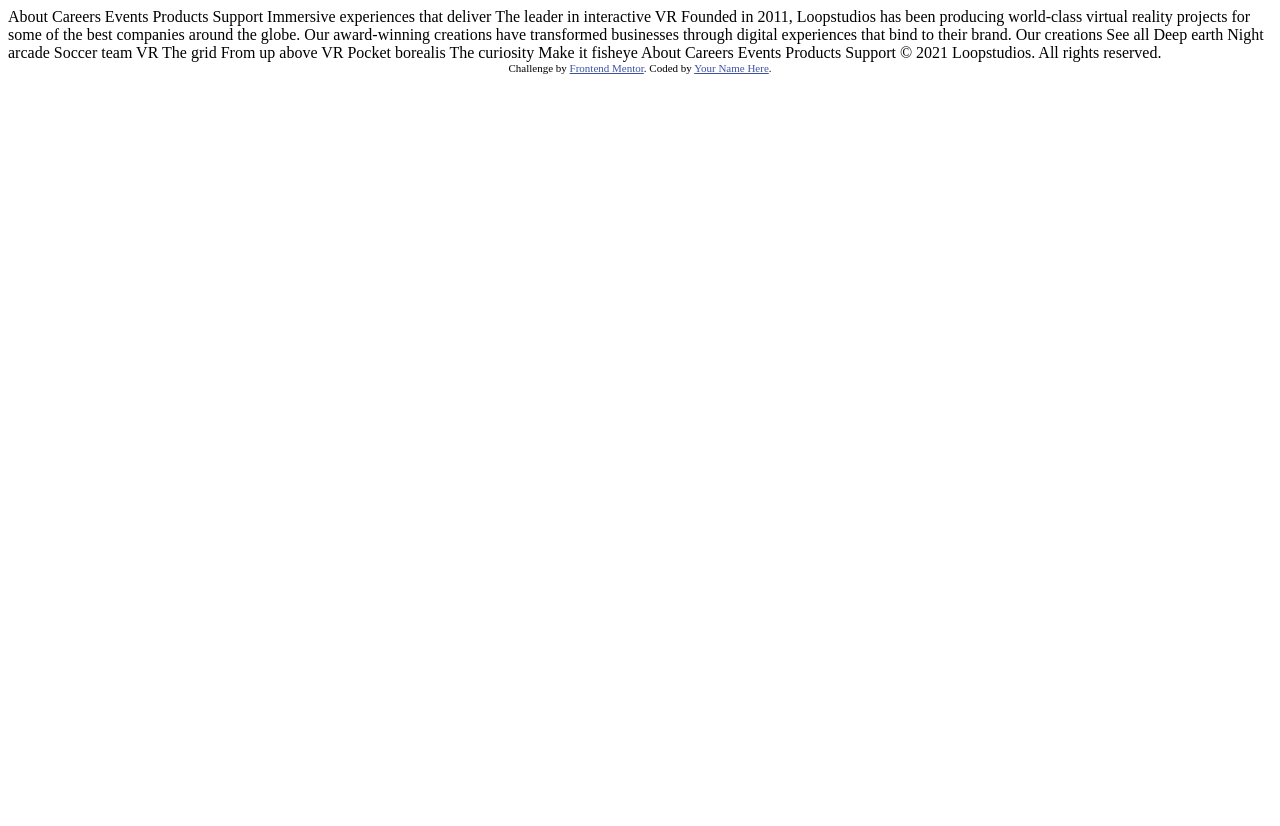
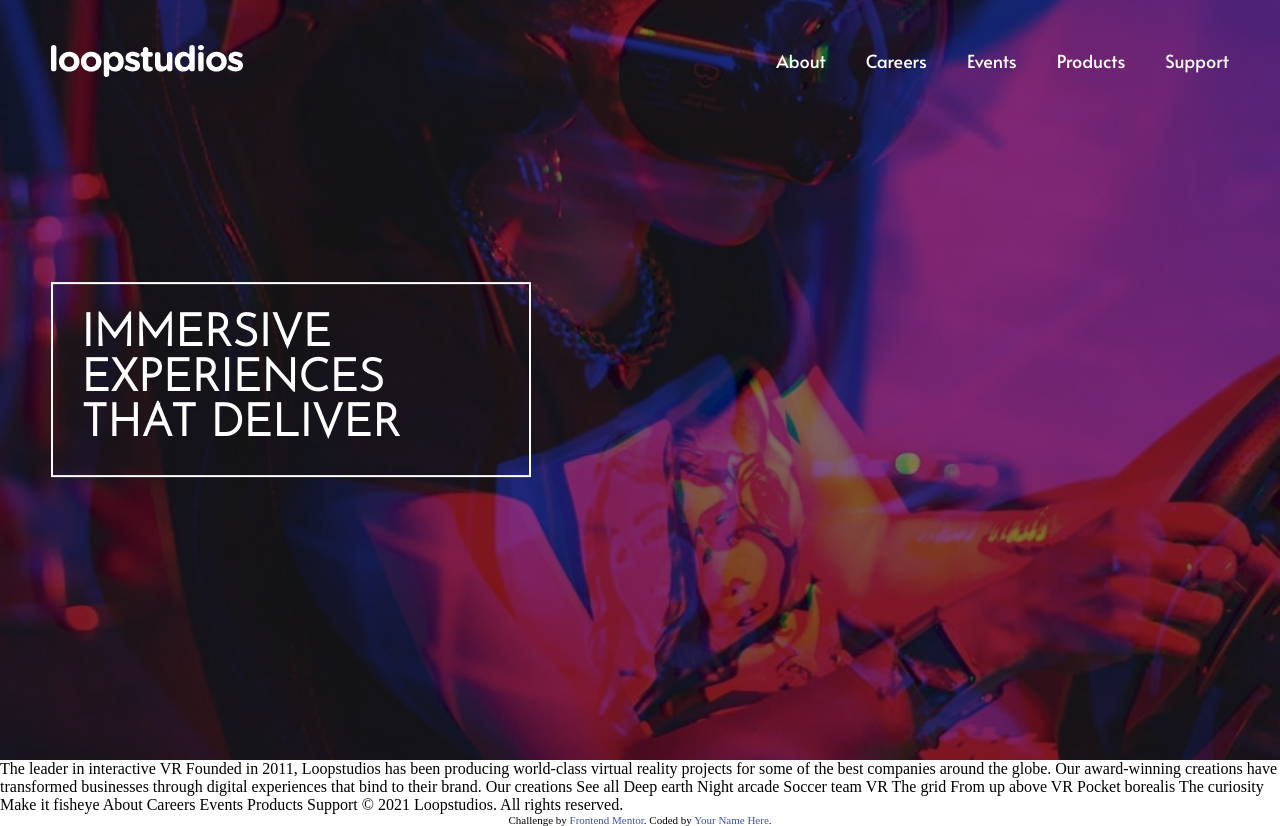
Before and after one commit to ahmedmelfay/Loopstudios-Landing-Page, a plain HTML site: page index.html in a window 1280 px wide. Before the commit the page ends 800 px from the top, so only its background shows below. Drawn offline with Linux system fonts and the light colour scheme.

Commit message:
Added first section
Added the first section that includes a responsive navbar and the header

```diff
--- /dev/null
+++ b/Scripts/main.js
@@ -0,0 +1,18 @@
+const Ham=document.querySelector('.ham');
+const NavList=document.querySelector('.list');
+const NavIcon=document.querySelector('.ham img');
+const NavItems=Array.from(document.querySelectorAll('.list li'));
+const NavLinks=Array.from(document.querySelectorAll('.list li a'));
+Ham.addEventListener('click', () => {
+    NavList.classList.toggle('nav-hidden');
+    NavList.classList.toggle('nav-visible');
+    if(NavIcon.getAttribute('src')=='images/icon-hamburger.svg'){
+        NavIcon.setAttribute('src','images/icon-close.svg');
+    }
+    else NavIcon.setAttribute('src','images/icon-hamburger.svg');
+})
+if(window.innerWidth<992){
+    NavLinks.forEach( item => {
+        item.innerHTML=item.innerHTML.toUpperCase();
+    })
+}
--- /dev/null
+++ b/Styles/_globals.scss
@@ -0,0 +1,21 @@
+$dark-grey:#8c8c8c;
+$very-dark-grey:#696969;
+%alata{
+    font-family: 'Alata', sans-serif;
+    font-weight: 400;
+}
+%josef{
+    font-family: 'Josefin Sans', sans-serif;
+    font-weight: 300;
+}
+%p-m-bs{
+    padding: 0;
+    margin: 0;
+    box-sizing: border-box;
+    transition: all 0.4s;
+}
+%anchor{
+    color: white;
+    text-decoration: none;
+    cursor: unset;
+}
--- /dev/null
+++ b/Styles/style.scss
@@ -0,0 +1,192 @@
+@import 'globals';
+
+*{
+    @extend %p-m-bs;
+    &::before{
+        @extend %p-m-bs;
+    }
+    &::after{
+        @extend %p-m-bs;
+    }
+}
+img{
+    width: 100%;
+    display: block;
+}
+a{
+    @extend %anchor;
+    &:hover{
+        @extend %anchor;
+    }
+}
+ul{
+    list-style: none;
+}
+.container{
+    padding: 5%;
+}
+// Navbar and Bachground wrapper
+#top-wrapper{
+    height: 95vh;
+    position: relative;
+    background-image: url('../images/desktop/image-hero.jpg');
+    background-position: center center;
+    background-size: cover;
+    &::after{
+        content: "";
+        position: absolute;
+        top: 0;
+        left: 0;
+        right: 0;
+        bottom: 0;
+        width: 100%;
+        height: 100%;
+        background-color: rgba(0, 0, 0, 0.5);
+    }
+    nav{
+        display: flex;
+        align-items: center;
+        justify-content: space-between;
+        .ham{
+            position: relative;
+            z-index: 3;
+            cursor: pointer;
+        }
+        .logo{
+            position: relative;
+            z-index: 3;
+            cursor: pointer;
+        }
+        .list{
+            top: 0;
+            z-index: 2;
+            position: fixed;
+            background-color: black;
+            width: 100%;
+            height: 100vh;
+            display: flex;
+            align-items: center;
+            padding: 2% 4%;
+        }
+        .nav-hidden{
+            left: -100%;
+        }
+        .nav-visible{
+            left: 0;
+        }
+        li{
+            padding: 15px 0;
+            font-size: 24px;
+            cursor: pointer;
+            @extend %josef;
+            a{
+                color: $dark-grey;
+            }
+        }
+    }
+    header{
+        position: absolute;
+        top: 50%;
+        transform: translateY(-50%);
+        z-index: 1;
+        .heading{
+            color: white;
+            @extend %josef;
+            padding: 28px;
+            border: 2px solid white;
+            font-size: 28px;
+            width: 100%;
+        }
+    }
+}
+
+
+/*------------------------Responsive Styles-------------------------*/
+/* Extra small devices (phones, 600px and down) */
+@media only screen and (max-width: 600px) {
+
+}
+
+/* Small devices (portrait tablets and large phones, 600px and up) */
+@media only screen and (min-width: 600px) {
+
+}
+
+/* Medium devices (landscape tablets, 768px and up) */
+@media only screen and (min-width: 768px) {
+    #top-wrapper{
+        header{
+            .heading{
+                width: 65%;
+                font-size: 30px;
+            }
+        }
+    }
+}
+
+/* Large devices (laptops/desktops, 992px and up) */
+@media only screen and (min-width: 992px) {
+    .container{
+        padding: 3% 4%;
+    }
+    #top-wrapper{
+        header{
+            .heading{
+                width: 50%;
+            }
+        }
+        nav{
+            .ham{
+                display: none;
+            }
+            .list{
+                position: relative;
+                background-color: transparent;
+                width: auto;
+                height: auto;
+                display: block;
+                padding: unset;
+            }
+            ul{
+                display: flex;
+            }
+            li{
+                font-family: 'Alata', sans-serif;
+                font-weight: 400;
+                font-size: 18px;
+                margin: 0 10px;
+                padding: 10px 10px;
+                position: relative;
+                &::after{
+                    content: "";
+                    position: absolute;
+                    width: 0;
+                    left: 50%;
+                    transform: translateX(-50%);
+                    height: 2px;
+                    background-color: white;
+                    bottom: 0;
+                }
+                &:hover::after{
+                    width: 50%;
+                }
+                a{
+                    color: white;
+                }
+                &:last-child{
+                    padding-right:0 ;
+                    margin-right: 0;
+                }
+            }
+            .nav-hidden{
+                left: 0;
+            }
+        }
+
+    }
+}
+
+/* Extra large devices (large laptops and desktops, 1200px and up) */
+@media only screen and (min-width: 1200px) {
+
+}
--- a/index.html
+++ b/index.html
@@ -5,7 +5,9 @@
   <meta name="viewport" content="width=device-width, initial-scale=1.0"> <!-- displays site properly based on user's device -->
 
   <link rel="icon" type="image/png" sizes="32x32" href="./images/favicon-32x32.png">
-
+  <link rel="preconnect" href="https://fonts.gstatic.com">
+  <link href="https://fonts.googleapis.com/css2?family=Alata&family=Josefin+Sans:wght@300&display=swap" rel="stylesheet">
+  <link rel="stylesheet" href="Styles/style.css">
   <title>Frontend Mentor | Loopstudios landing page</title>
 
   <!-- Feel free to remove these styles or customise in your own stylesheet 👍 -->
@@ -15,13 +17,31 @@
   </style>
 </head>
 <body>
-  About
-  Careers
-  Events
-  Products
-  Support
-
-  Immersive experiences that deliver
+  <section id="top-wrapper">
+    <nav class="container">
+      <div class="logo">
+        <img src="images/logo.svg" alt="">
+      </div>
+      <ul></ul>
+      <div class="ham">
+        <img src="images/icon-hamburger.svg" alt="">
+      </div>
+      <div class="list nav-hidden">
+        <ul>
+          <li><a>About</a></li>
+          <li><a>Careers</a></li>
+          <li><a>Events</a></li>
+          <li><a>Products</a></li>
+          <li><a>Support</a></li>
+        </ul>
+      </div>
+    </nav>
+    <header class="container">
+      <div class="heading">
+        <h1>IMMERSIVE EXPERIENCES THAT DELIVER</h1>
+      </div>
+    </header>
+  </section>
 
   The leader in interactive VR
 
@@ -55,5 +75,6 @@
     Challenge by <a href="https://www.frontendmentor.io?ref=challenge" target="_blank">Frontend Mentor</a>.
     Coded by <a href="#">Your Name Here</a>.
   </div>
+  <script src="Scripts/main.js"></script>
 </body>
 </html>
```
Also changed, not shown: Styles/style.css (added), 2 other files.
